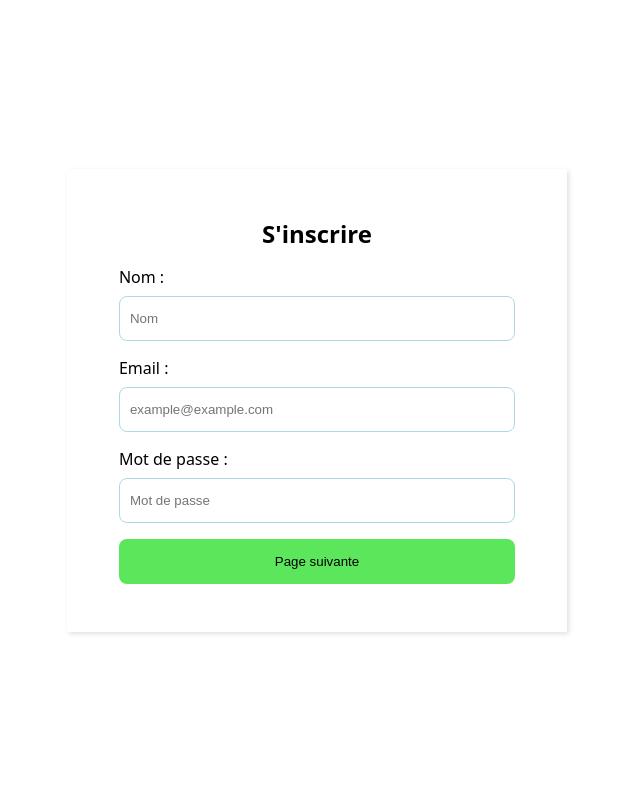
After one commit to Conquerant2135/regime, a CodeIgniter 4 app: the page made by app/Views/auth/contact.php in a window 1280 px wide. The commit adds this page. Shown: the whole page, without its empty margins (323-963 px from the left). Run offline with PHP 8.4 and a stand-in for CodeIgniter, Linux system fonts and the light colour scheme; the template is opened without the code that fills it, so the values that code supplies are empty; some libraries are stand-ins or nearby versions.

Commit message:
add login temporary page for test

```diff
--- a/app/Config/Routes.php
+++ b/app/Config/Routes.php
@@ -5,4 +5,6 @@ use CodeIgniter\Router\RouteCollection;
 /**
  * @var RouteCollection $routes
  */
-$routes->get('/', 'Home::index');
+$routes->get('/', 'AuthController::loginForm');
+$routes->get('/inscription/page1' , 'AuthController::inscriptionForm');
+$routes->get('/inscription/page2' , 'AuthController::inscriptionForm');
--- /dev/null
+++ b/app/Views/auth/contact.php
@@ -0,0 +1,59 @@
+<!DOCTYPE html>
+<html lang="en">
+
+<head>
+    <meta charset="UTF-8">
+    <meta name="viewport" content="width=device-width, initial-scale=1.0">
+    <meta name="description" content="">
+    <meta name="keywords" content="">
+    <meta name="author" content="">
+    <link rel="stylesheet" href="/assets/css/form.css">
+    <title>S'inscrire</title>
+</head>
+
+<body>
+
+    <main>
+        <section class="login">
+            <div class="container">
+                <div class="form-container">
+                    <form action="/connection/" class="login-form">
+                        <div class="form-group">
+                            <h2>S'inscrire</h2>
+                        </div>
+                        <div class="form-group">
+                            <div class="form-label">
+                                <label for="nom">Nom :</label>
+                            </div>
+                            <input type="text" name="nom" id="nom" placeholder="Nom">
+                        </div>
+                        <div class="form-group">
+                            <div class="form-label">
+                                <label for="email">Email :</label>
+                            </div>
+                            <input type="email" name="email" id="email" placeholder="example@example.com">
+                        </div>
+                        <div class="form-group">
+                            <div class="form-label">
+                                <label for="password">Mot de passe :</label>
+                            </div>
+                            <input type="password" name="password" id="password" placeholder="Mot de passe">
+                        </div>
+
+                        <div class="form-group">
+                            <input type="submit" value="Page suivante" class="btn btn-accept">
+                        </div>
+                    </form>
+                </div>
+            </div>
+        </section>
+    </main>
+
+    <footer>
+
+    </footer>
+
+    <script src="script.js"></script>
+</body>
+
+</html>
--- a/app/Views/welcome_message.php
+++ b/app/Views/welcome_message.php
@@ -12,7 +12,7 @@
     <style {csp-style-nonce}>
         * {
             transition: background-color 300ms ease, color 300ms ease;
-        }
+        }git
         *:focus {
             background-color: rgba(221, 72, 20, .2);
             outline: none;
```
Also changed, not shown: app/Controllers/AuthController.php (added, +23 -0 lines), app/Views/auth/login.php (added, +56 -0 lines), database/2026-05-07_01_schema.sql (+7 -4 lines), database/Structure de table.md (+7 -1 lines), page_to_do.md (added, +11 -0 lines), public/assets/css/form.css (added), public/assets/css/main.css (added).
